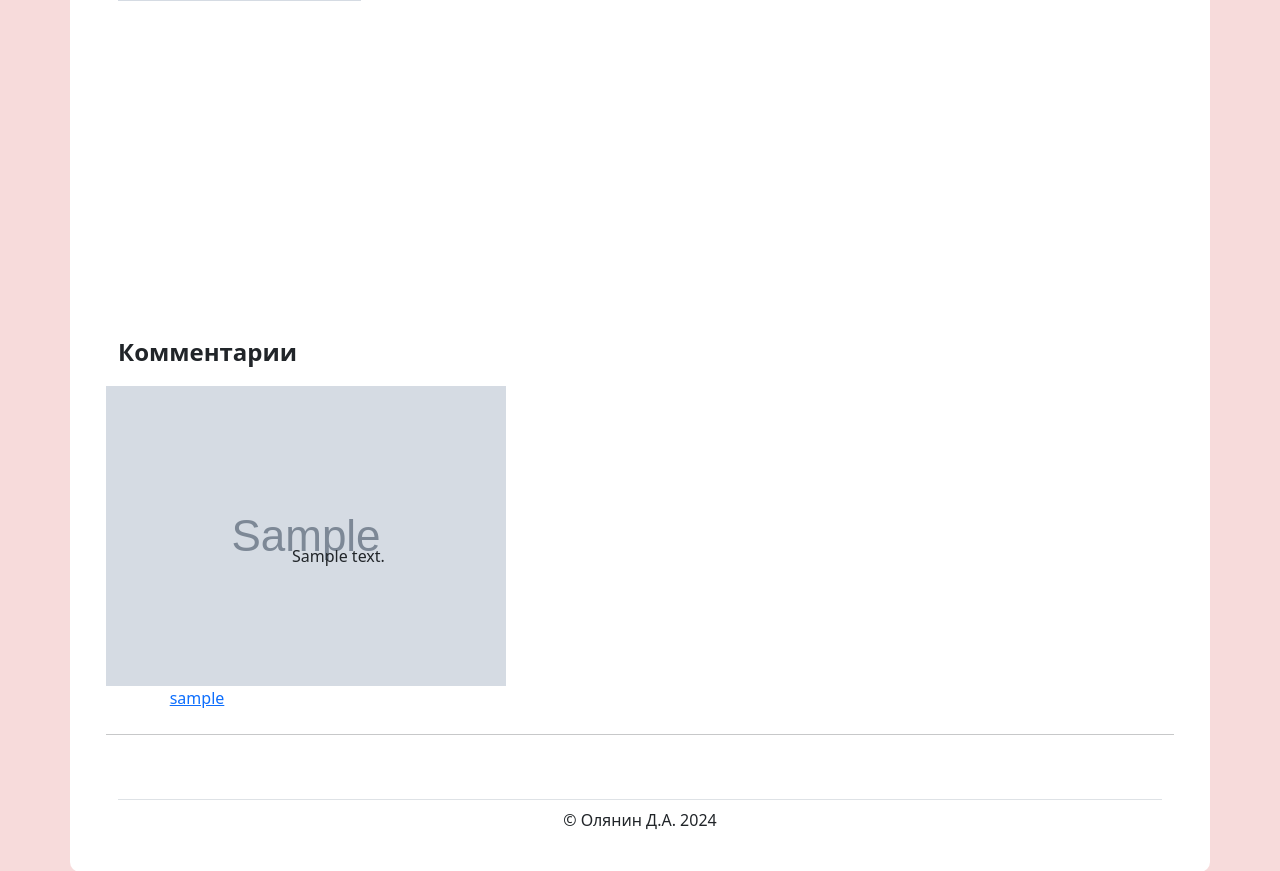
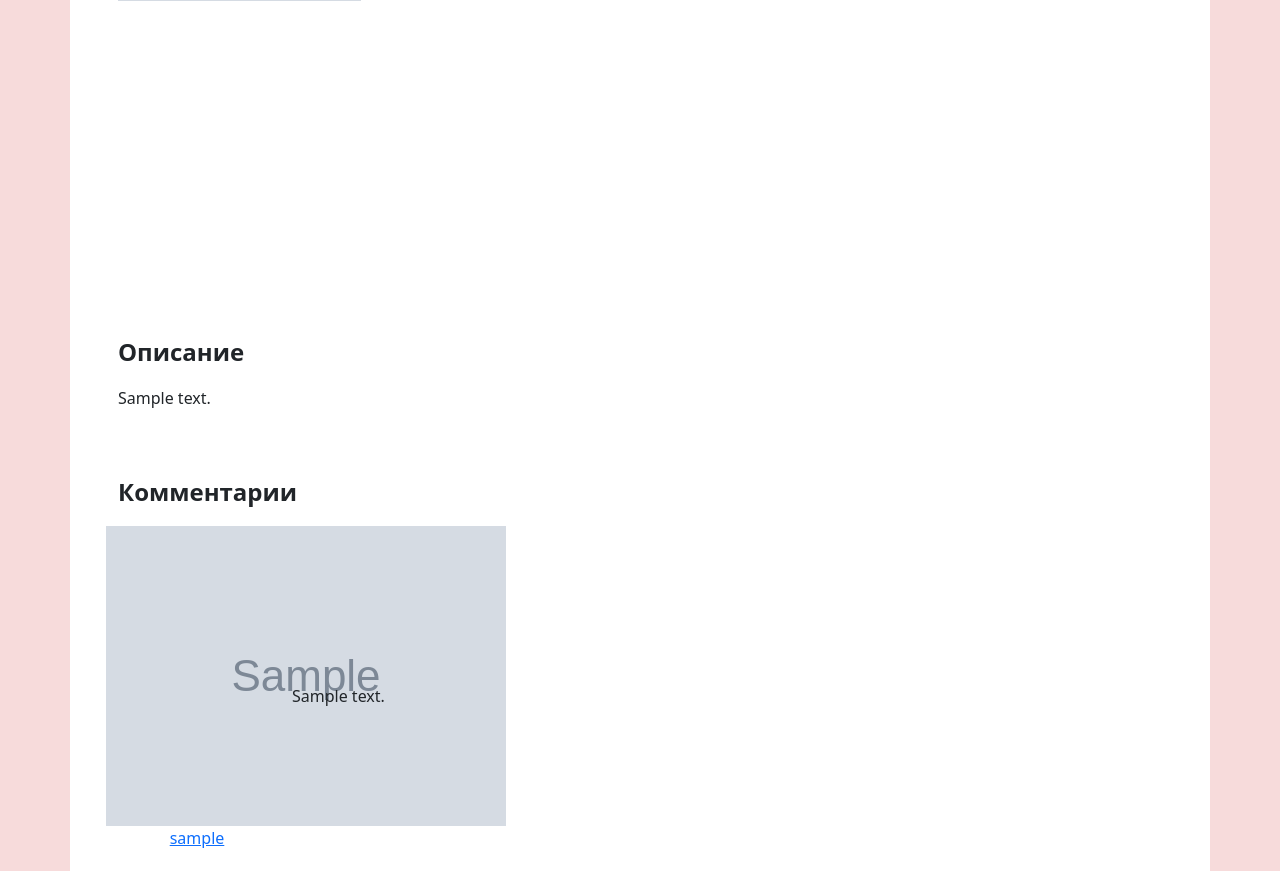
Before and after one commit to DanilaOl/Game_Kiroku_Django, a Django app: page /games/1/ in a window 1280 px wide. Shown: the part 285-1156 px from the top of the page. Run offline with Django 5.2, Linux system fonts and the light colour scheme; tables that the repository leaves empty hold one stand-in row (values such as "Sample post"); grey boxes marked "Sample" are stand-in pictures; some libraries are stand-ins or nearby versions.

Commit message:
Add description to game_detail.html

```diff
--- a/templates/base.html
+++ b/templates/base.html
@@ -6,9 +6,7 @@
   <meta name="viewport"
         content="width=device-width, user-scalable=no, initial-scale=1.0, maximum-scale=1.0, minimum-scale=1.0">
   <meta http-equiv="X-UA-Compatible" content="ie=edge">
-{#  <link rel="stylesheet" href="{% static 'css/bootstrap.min.css' %}">#}
   {% load django_bootstrap5 %}
-{#  <link rel="stylesheet" href="{% static 'css/bootstrap-icons.min.css' %}">#}
   {% bootstrap_css %}
   <link rel="stylesheet" href="{% static 'css/style.css' %}">
   {% block add_to_head %}{% endblock %}
--- a/templates/games/game_detail.html
+++ b/templates/games/game_detail.html
@@ -12,7 +12,7 @@
     <div class="col-lg-3 col-md-4 col-sm-12">
       {% if object.poster %}
         {% thumbnail object.poster "600x900" crop="center" as poster %}
-      	  <img src="{{ poster.url }}" alt="" class="w-100">
+          <img src="{{ poster.url }}" alt="" class="w-100">
         {% endthumbnail %}
       {% else %}
         <img src="{% static 'img/game_placeholder.png' %}" alt="" class="w-100">
@@ -22,9 +22,11 @@
     <div class="col-lg-6 col-md-8 col-sm-12">
       <h1>{{ object.name }}</h1>
       <p class="mb-1">Дата выхода: {{ object.release_date }}</p>
-      <p class="mb-1">Разработчик: <a href="{% url 'developers:developer_detail' pk=object.developer_id %}">{{ object.developer }}</a></p>
+      <p class="mb-1">Разработчик: <a
+              href="{% url 'developers:developer_detail' pk=object.developer_id %}">{{ object.developer }}</a></p>
       {% if object.publisher %}
-      	<p class="mb-1">Издатель: <a href="{% url 'publishers:publisher_detail' pk=object.publisher_id %}">{{ object.publisher }}</a></p>
+        <p class="mb-1">Издатель: <a
+                href="{% url 'publishers:publisher_detail' pk=object.publisher_id %}">{{ object.publisher }}</a></p>
       {% endif %}
       <p>
         Жанры:
@@ -72,6 +74,14 @@
       {% endif %}
     </div>
   </div>
+  {% if object.description %}
+    <div class="row mb-5">
+      <div class="col-9">
+        <p class="fw-bold fs-4">Описание</p>
+        <p>{{ object.description }}</p>
+      </div>
+    </div>
+  {% endif %}
   <p class="fw-bold fs-4">Комментарии</p>
   {% if not game.comments.count %}
     <p class="text-center">У этой игры ещё нет комментариев, станьте первым</p>
@@ -81,7 +91,7 @@
         <div class="row mb-2 align-items-center">
           <div class="col-2 text-center p-0">
             {% if comment.user.photo %}
-            	{% thumbnail comment.user.photo "50x50" crop="center" as user_photo %}
+              {% thumbnail comment.user.photo "50x50" crop="center" as user_photo %}
                 <img src="{{ user_photo.url }}" alt="" class="m-auto">
               {% endthumbnail %}
             {% else %}
--- a/templates/games/game_list.html
+++ b/templates/games/game_list.html
@@ -22,7 +22,6 @@
             {% else %}
               <img src="{% static 'img/game_placeholder.png' %}" alt="" class="card-img">
             {% endif %}
-
             <div class="card-body p-0">
               <p class="card-title text-center text-black fw-bold m-0 py-2 px-1">
                 {{ game.name }}
@@ -31,7 +30,6 @@
           </a>
         </div>
       </div>
-
     {% endfor %}
   </div>
   {% include 'includes/paginator.html' %}
```
Also changed, not shown: games/models.py (+6 -3 lines).
